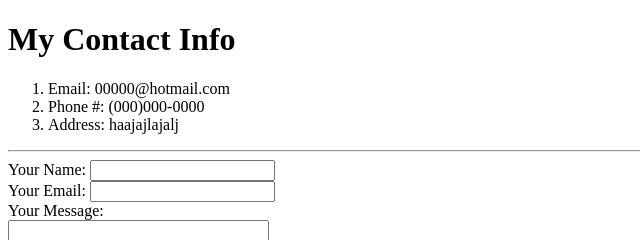
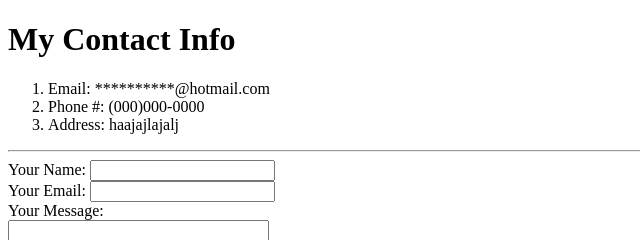
Before and after one commit to jwfrank23/CV, a plain HTML site: page contact.html in a window 1280 px wide. Shown: the top 240 px of the page, 0-640 px from the left. Drawn offline with Linux system fonts and the light colour scheme.

Commit message:
Update contact.html

```diff
--- a/contact.html
+++ b/contact.html
@@ -7,7 +7,7 @@
   <body>
     <h1>My Contact Info</h1>
     <ol type="1">
-      <li>Email: 00000@hotmail.com</li>
+      <li>Email: **********@hotmail.com</li>
       <li>Phone #: (000)000-0000</li>
       <li>Address: haajajlajalj</li>
     </ol>
```
